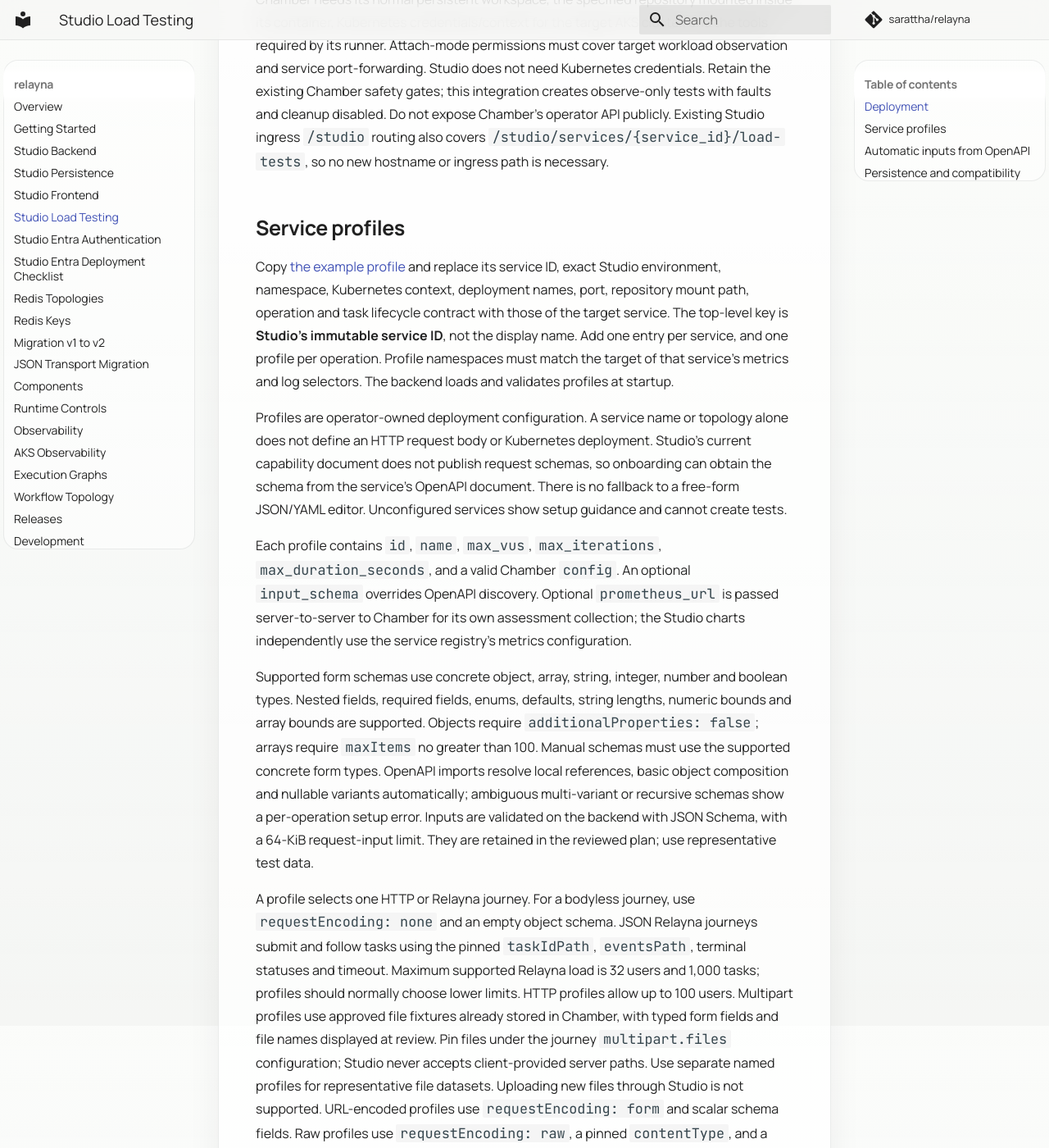
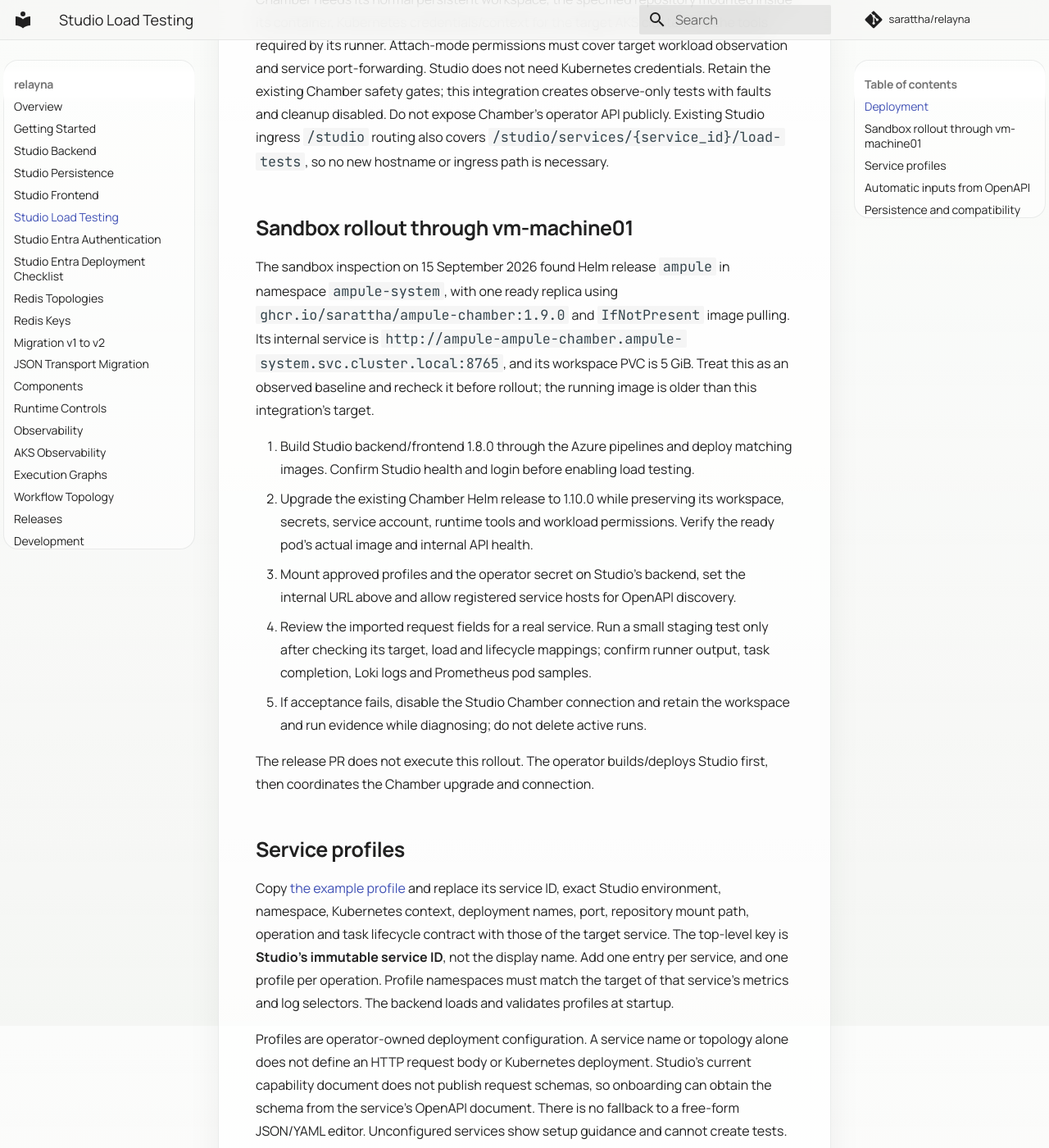
Before and after one commit to sarattha/relayna, an MkDocs documentation site: the page built from docs/studio-load-testing.md, in a window 1280 px wide and 1400 px high, scrolled down 1549 px. Shown: the whole window at 82% size. Built offline with MkDocs 1.6.1 and Material for MkDocs 9.7.7, drawn with Linux system fonts in a browser that asks for light colours; comment, search, counter and statistics services are not loaded; some of the changed text lies outside the part shown.

Commit message:
docs: document sandbox rollout order and release verification

```diff
--- a/docs/studio-load-testing.md
+++ b/docs/studio-load-testing.md
@@ -23,7 +23,7 @@ if the provider has ingestion delay.
 
 ## Deployment
 
-This integration targets **Ampule Chamber 1.10.0**, the version identified in its
+Relayna Studio **1.8.0** targets **Ampule Chamber 1.10.0**, the version identified in its
 Studio preparation artifact. Chamber remains an internal service; only the
 Studio hostname is exposed. Studio renders native React forms, run views and
 its existing log/metric components, consuming Chamber's execution and evidence
@@ -53,6 +53,32 @@ observe-only tests with faults and cleanup disabled. Do not expose Chamber's
 operator API publicly. Existing Studio ingress `/studio` routing also covers
 `/studio/services/{service_id}/load-tests`, so no new hostname or ingress path is
 necessary.
+
+## Sandbox rollout through vm-machine01
+
+The sandbox inspection on 15 September 2026 found Helm release `ampule` in
+namespace `ampule-system`, with one ready replica using
+`ghcr.io/sarattha/ampule-chamber:1.9.0` and `IfNotPresent` image pulling.
+Its internal service is
+`http://ampule-ampule-chamber.ampule-system.svc.cluster.local:8765`, and its
+workspace PVC is 5 GiB. Treat this as an observed baseline and recheck it before
+rollout; the running image is older than this integration's target.
+
+1. Build Studio backend/frontend 1.8.0 through the Azure pipelines and deploy
+   matching images. Confirm Studio health and login before enabling load testing.
+2. Upgrade the existing Chamber Helm release to 1.10.0 while preserving its
+   workspace, secrets, service account, runtime tools and workload permissions.
+   Verify the ready pod's actual image and internal API health.
+3. Mount approved profiles and the operator secret on Studio's backend, set the
+   internal URL above and allow registered service hosts for OpenAPI discovery.
+4. Review the imported request fields for a real service. Run a small staging
+   test only after checking its target, load and lifecycle mappings; confirm
+   runner output, task completion, Loki logs and Prometheus pod samples.
+5. If acceptance fails, disable the Studio Chamber connection and retain the
+   workspace and run evidence while diagnosing; do not delete active runs.
+
+The release PR does not execute this rollout. The operator builds/deploys Studio
+first, then coordinates the Chamber upgrade and connection.
 
 ## Service profiles
 
```
Also changed, not shown: docs/execplans/studio-chamber-load-testing.md (+3 -1 lines), docs/qa/studio-load-testing/README.md (+6 -0 lines).
